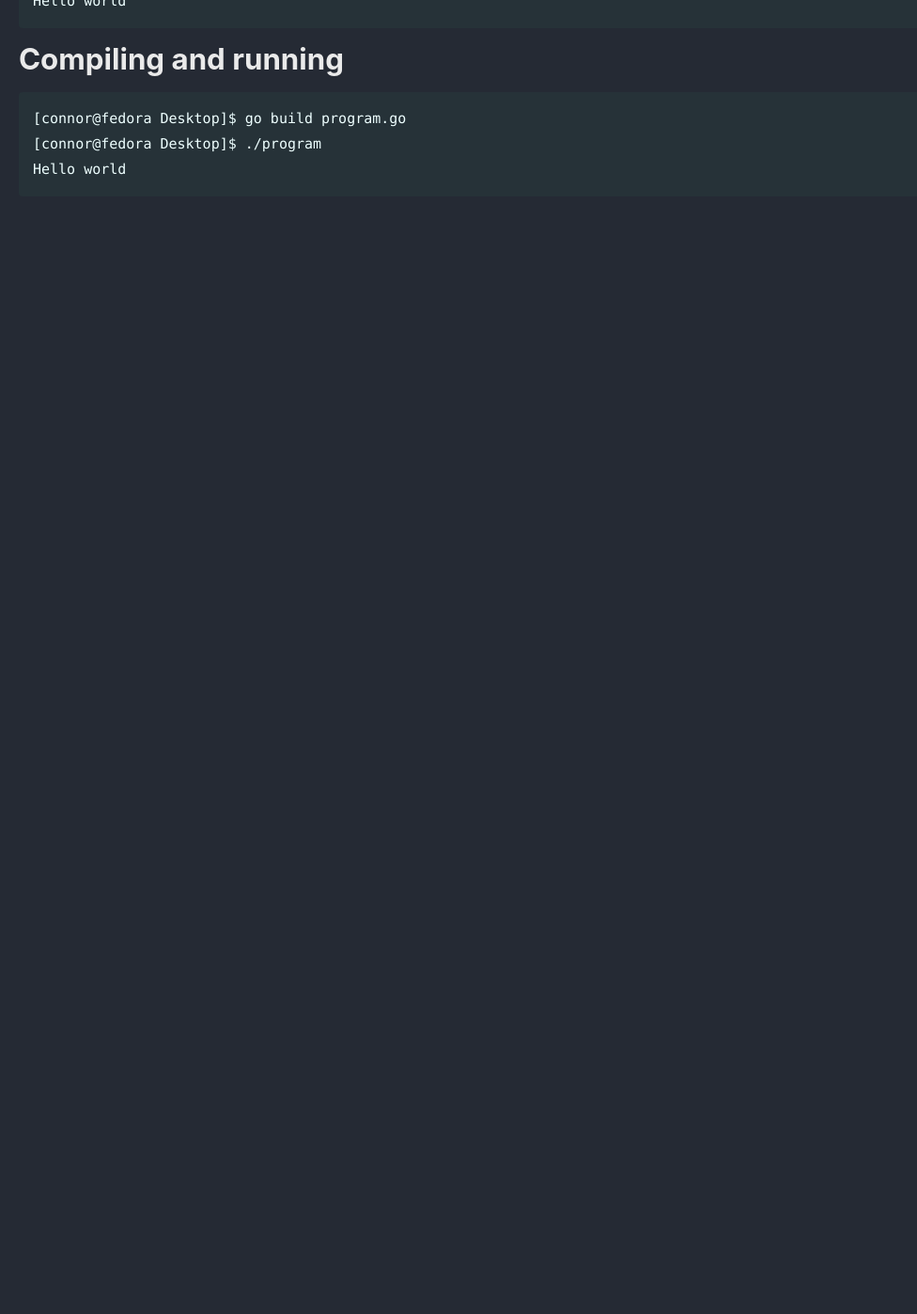
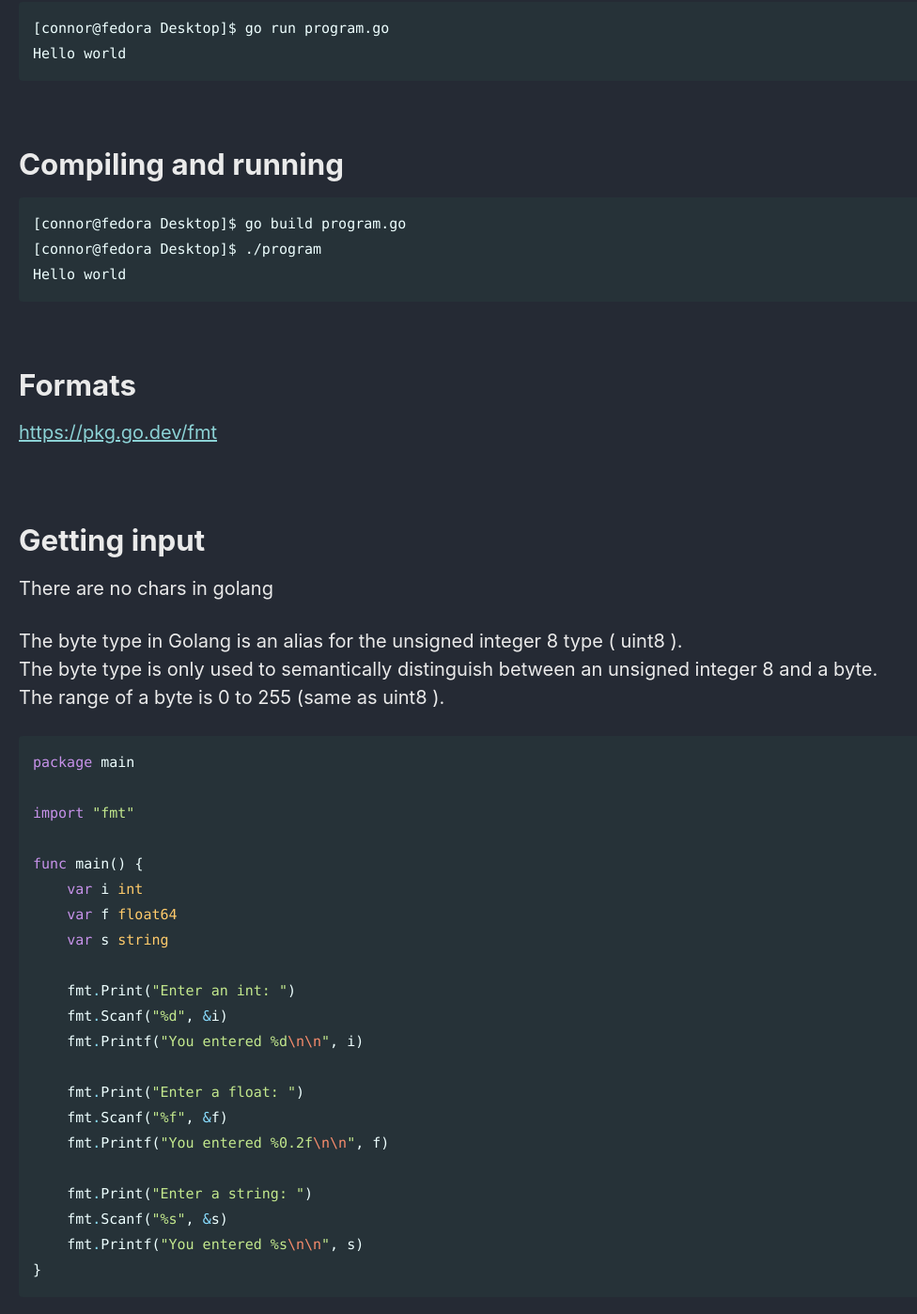
Before and after one commit to Connor-McCartney/Connor-McCartney.github.io, a Jekyll site: the page built from _pages/misc/golang.md, in a window 1280 px wide and 1400 px high, scrolled down 598 px. Shown: the whole window at 94% size, without its empty margins (0-976 px from the left). Built offline with Jekyll 4.4.1, drawn with Linux system fonts in a browser that asks for light colours; cached includes are drawn as plain includes; before the commit the page ends 900 px from its top, so only the background shows below that.

Commit message:
Update golang.md

````diff
--- a/_pages/misc/golang.md
+++ b/_pages/misc/golang.md
@@ -19,12 +19,16 @@ func main() {
 }
 ```
 
+<br>
+
 # Running a program
 
 ```
 [connor@fedora Desktop]$ go run program.go
 Hello world
 ```
+
+<br>
 
 # Compiling and running
 
@@ -33,3 +37,45 @@ Hello world
 [connor@fedora Desktop]$ ./program
 Hello world
 ```
+
+<br>
+
+# Formats
+
+<https://pkg.go.dev/fmt>
+
+<br>
+
+# Getting input
+
+There are no chars in golang<br>
+
+The byte type in Golang is an alias for the unsigned integer 8 type ( uint8 ). <br>
+The byte type is only used to semantically distinguish between an unsigned integer 8 and a byte. <br>
+The range of a byte is 0 to 255 (same as uint8 ).
+
+```go
+package main
+
+import "fmt"
+
+func main() {
+    var i int
+    var f float64
+    var s string
+
+    fmt.Print("Enter an int: ")
+    fmt.Scanf("%d", &i)
+    fmt.Printf("You entered %d\n\n", i)
+
+    fmt.Print("Enter a float: ")
+    fmt.Scanf("%f", &f)
+    fmt.Printf("You entered %0.2f\n\n", f)
+
+    fmt.Print("Enter a string: ")
+    fmt.Scanf("%s", &s)
+    fmt.Printf("You entered %s\n\n", s)
+}
+```
+
+<br>
````
